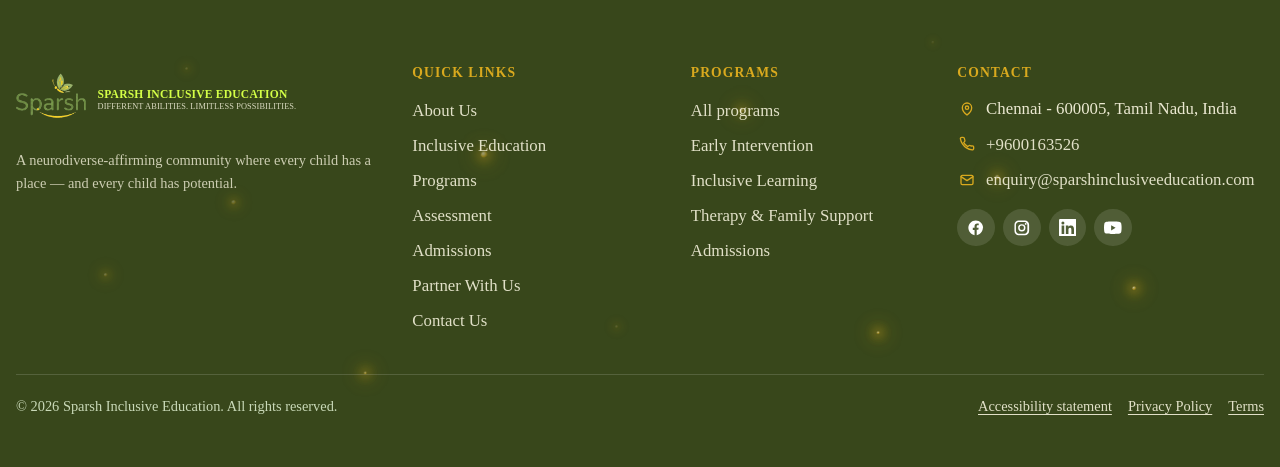
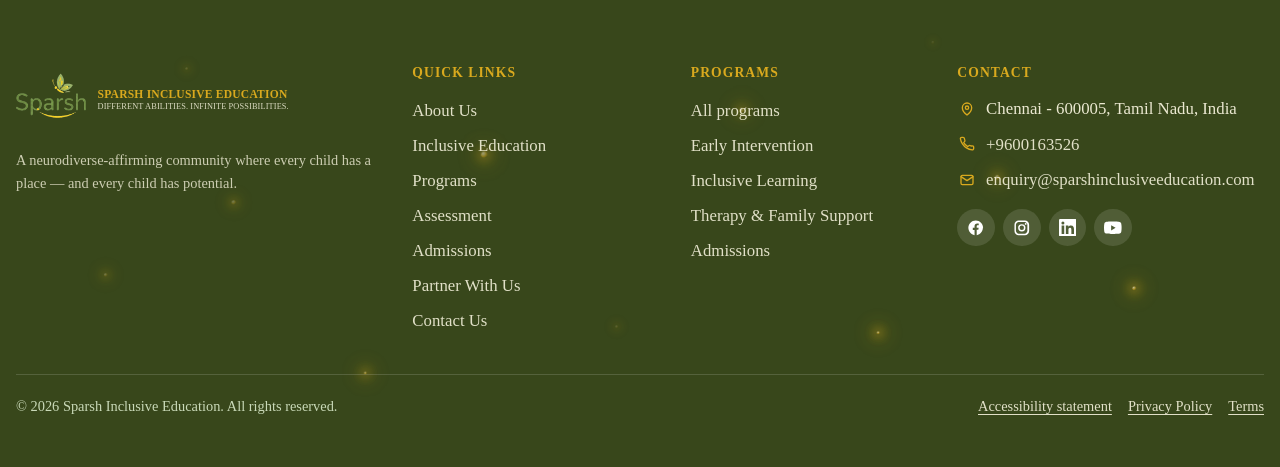
Before and after one commit to satheeshkumar1912/Sparsh, a Django app: page /about/ in a window 1280 px wide. Shown: the part 2199-2666 px from the top of the page. Run offline with Django 5.2, Linux system fonts and the light colour scheme.

Commit message:
Match the logo tagline and footer wordmark colour to the brand.
Use Infinite Possibilities beside the logo and show the footer name in Sparsh gold.

Co-authored-by: Cursor <cursoragent@cursor.com>

```diff
--- a/backend/config/settings.py
+++ b/backend/config/settings.py
@@ -187,7 +187,7 @@ RECAPTCHA_SITE_KEY = os.getenv("RECAPTCHA_SITE_KEY", "")
 RECAPTCHA_SECRET_KEY = os.getenv("RECAPTCHA_SECRET_KEY", "")
 
 SITE_NAME = "Sparsh Inclusive Education"
-SITE_TAGLINE = "Different Abilities. Limitless Possibilities."
+SITE_TAGLINE = "Different Abilities. Infinite Possibilities."
 SITE_URL = os.getenv("SITE_URL", "https://sparshinclusive.edu")
 
 # Security headers (active when DEBUG is False)
--- a/frontend/static/css/layout.css
+++ b/frontend/static/css/layout.css
@@ -921,7 +921,7 @@ span.nav-dropdown__item {
 }
 
 .site-footer .brand__wordmark-name {
-  color: #d4ff47;
+  color: #d9a91e;
   font-size: 0.72rem;
   letter-spacing: 0.02em;
 }
```
